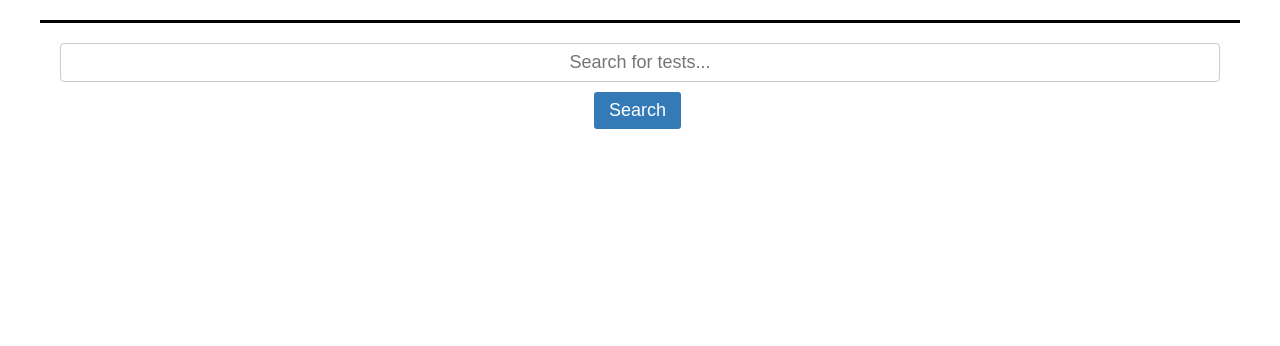
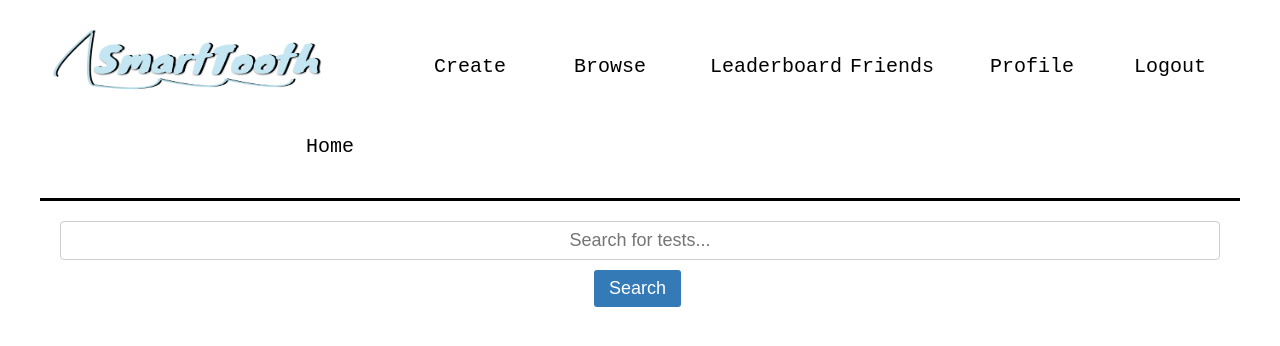
Before and after one commit to d-minic/COP4331-Large-Project, a React (Create React App) app in the folder frontend/: page /Browse in a window 1280 px wide. Shown: the top 346 px of the page. Built offline with nearby package versions, Linux system fonts and the light colour scheme; a web font is replaced by a local one.

Commit message:
browse tests woo

```diff
--- a/frontend/src/components/Browse.js
+++ b/frontend/src/components/Browse.js
@@ -112,7 +112,16 @@ function Browse() {
     return (
         <div id="browseDiv">
             <nav className="navbar">
-                {/* Navigation Links... */}
+            <ul className="navbarul">
+                    <img className="navbarimg" src={logo} alt="Logo" height="80"></img>
+                    <li className="navbarli"><a className="navbara" href="/">Logout</a></li>
+                    <li className="navbarli"><a className="navbara" href="EditProfile">Profile</a></li>
+                    <li className="navbarli"><a className="navbara" href="Friends">Friends</a></li>
+                    <li className="navbarli"><a className="navbara" href="Leaderboard">Leaderboard</a></li>
+                    <li className="navbarli"><a className="navbara" href="Browse">Browse</a></li>
+                    <li className="navbarli"><a className="navbara" href="Create">Create</a></li>
+                    <li className="navbarli"><a className="navbara" href="Home">Home</a></li>
+                </ul>
             </nav>
 
             <div className="search-bar">
```
